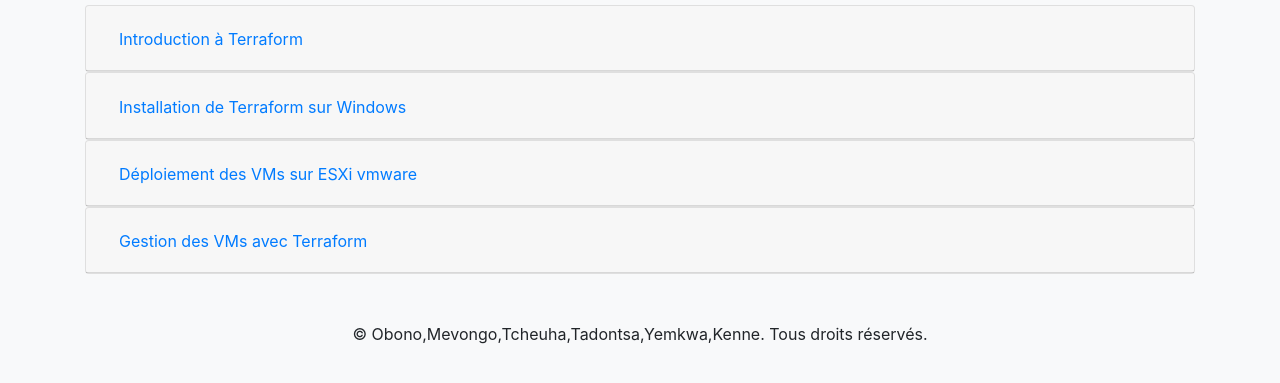
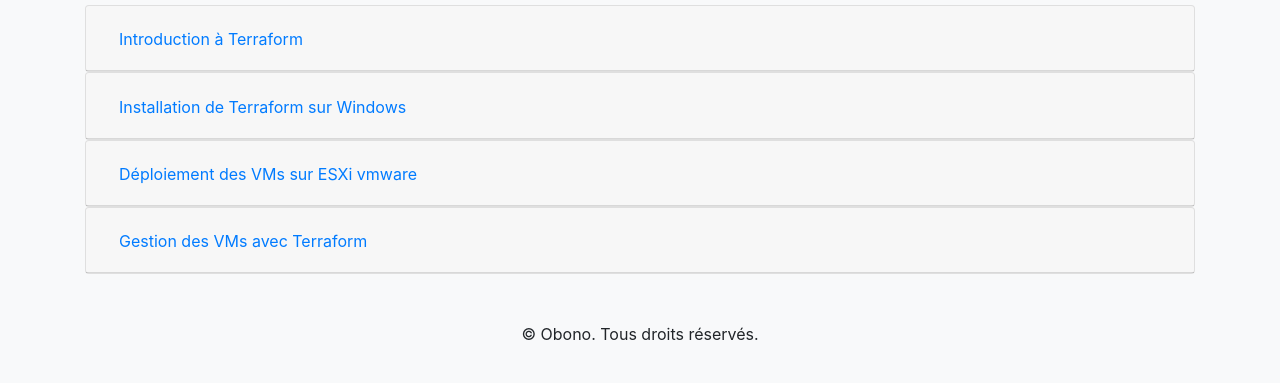
Before and after one commit to obcg-crypto/tutorielTerraform, a plain HTML site: page index.html in a window 1280 px wide. Shown: the part 101-484 px from the top of the page. Drawn offline with nearby package versions, Linux system fonts and the light colour scheme.

Commit message:
Update index.html

```diff
--- a/index.html
+++ b/index.html
@@ -315,7 +315,7 @@
 
     </div>
     <footer class="text-center mt-5">
-        <p>&copy; Obono,Mevongo,Tcheuha,Tadontsa,Yemkwa,Kenne. Tous droits réservés.</p>
+        <p>&copy; Obono. Tous droits réservés.</p>
     </footer>
     <!-- Ajoutez les liens CDN jQuery et Popper.js pour le bon fonctionnement de Bootstrap -->
     <script src="https://code.jquery.com/jquery-3.2.1.slim.min.js"></script>
```
